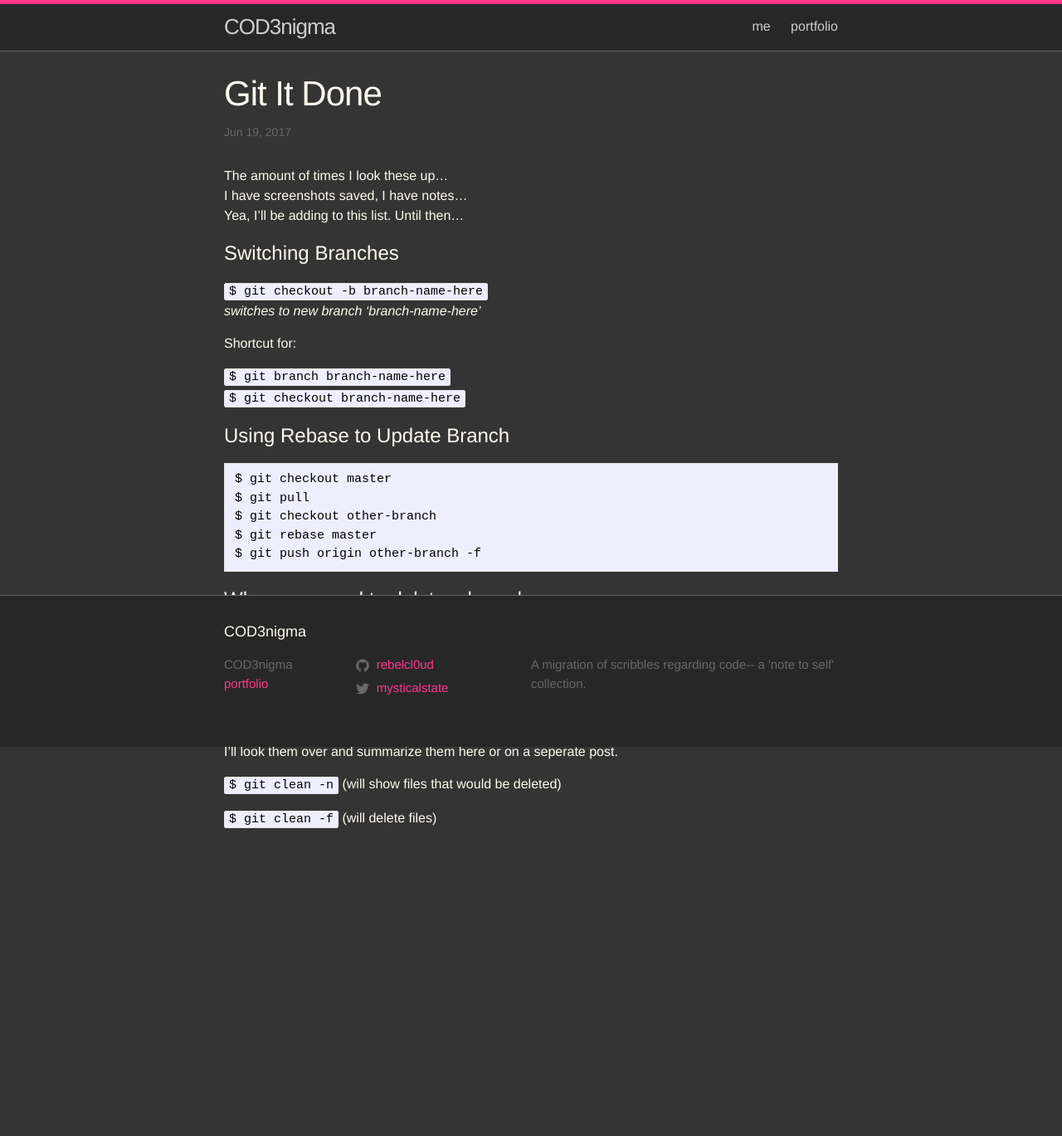
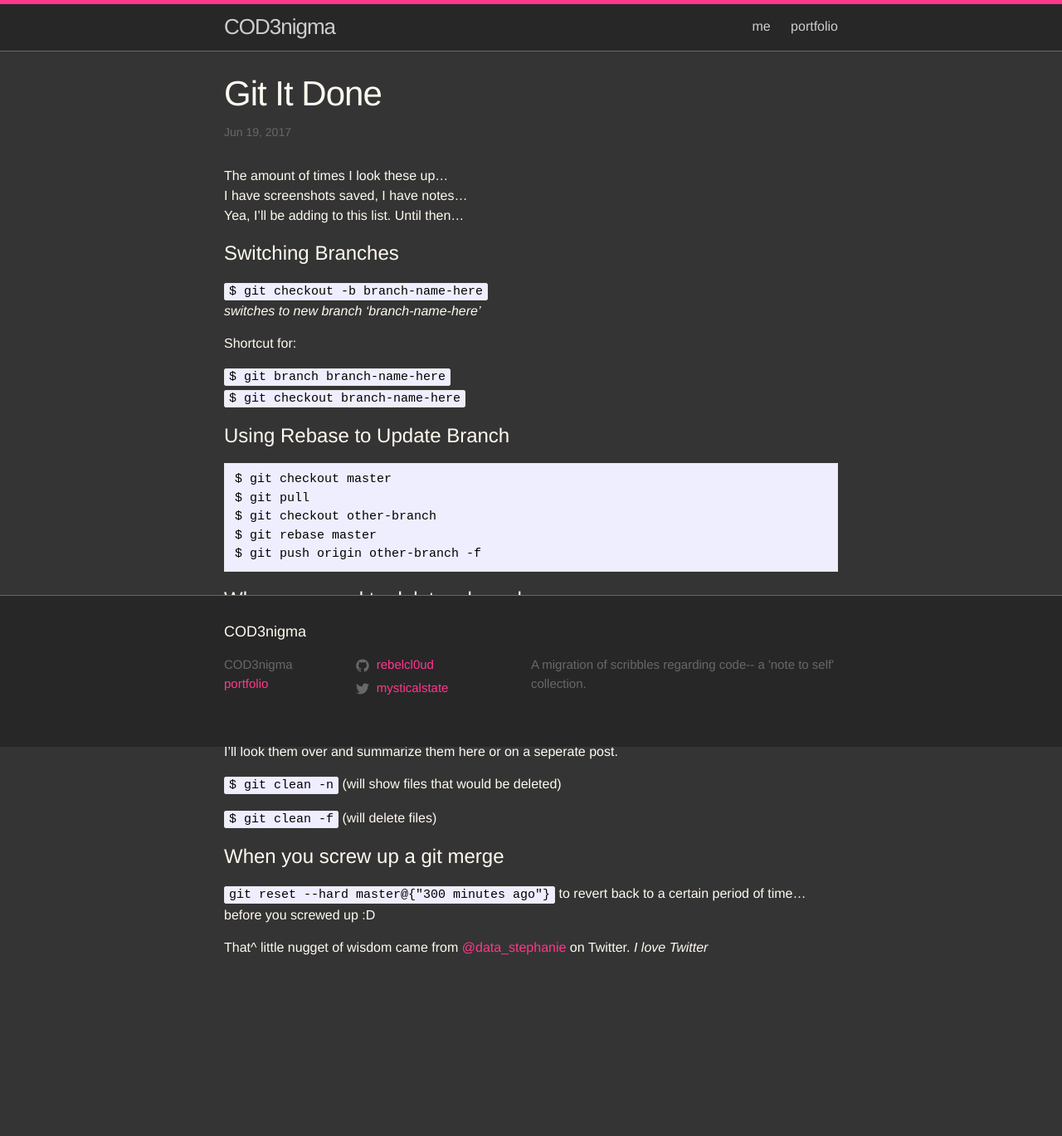
Before and after one commit to rebelcl0ud/blog, a Jekyll site: the page built from _posts/2017-06-19-[06]-git-it-done.markdown, in a window 1280 px wide. Shown: the whole page at 83% size. Built offline with Jekyll 4.4.1, drawn with Linux system fonts in a browser that asks for light colours; before the commit the page ends 1214 px from its top, so only the background shows below that.

Commit message:
update 2017-06-19-[06]-git-it-done.markdown
adding git reset nugget of wisdom I picked up on Twitter :)

```diff
--- a/_posts/2017-06-19-[06]-git-it-done.markdown
+++ b/_posts/2017-06-19-[06]-git-it-done.markdown
@@ -41,3 +41,9 @@ This one I actually only used once and I'm not exactly sure what was the situati
 `$ git clean -n` (will show files that would be deleted)
 
 `$ git clean -f` (will delete files)
+
+# When you screw up a git merge
+
+`git reset --hard master@{"300 minutes ago"}` to revert back to a certain period of time... before you screwed up :D
+
+That^ little nugget of wisdom came from [@data_stephanie](https://twitter.com/data_stephanie/status/968226587547258886) on Twitter. *I love Twitter*
```
